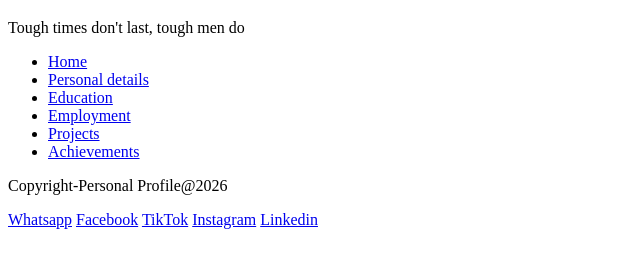
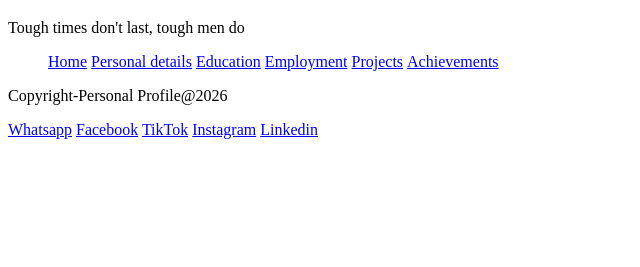
Before and after one commit to Theondabani/profile, a plain HTML site: page index.html in a window 1280 px wide. Shown: the part 61-328 px from the top of the page, without its empty margins (0-640 px from the left). Drawn offline with Linux system fonts and the light colour scheme.

Commit message:
Update index.html

```diff
--- a/index.html
+++ b/index.html
@@ -4,6 +4,9 @@
     <title>Myprofile</title>
     <metacharset="utf8"/>
       <style>
+        ul#ulnav>li{
+          display:inline;
+          list-style-type:none;}
 
       </style>
   </head>
```
